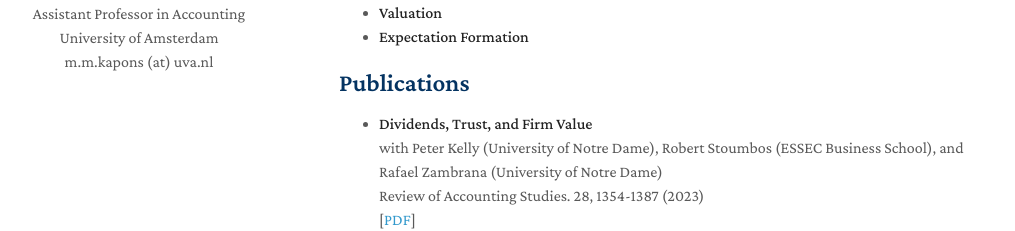
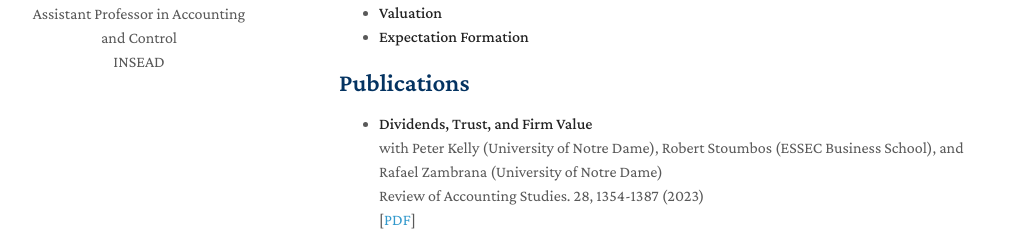
Before and after one commit to mkapons/mkapons.github.io, a Jekyll site: the page built from index.md, in a window 1280 px wide and 1181 px high. Shown: the part 242-473 px from the top of the window, without its empty margins (131-1146 px from the left). Built offline with Jekyll 4.4.1, drawn with Linux system fonts in a browser that asks for light colours; nearby versions of some CDN libraries; a style sheet for code colours, icons or effects is not loaded; our own code applies the rules of GitHub Pages for plain Markdown files.

Commit message:
Update _config.yml

```diff
--- a/_config.yml
+++ b/_config.yml
@@ -1,8 +1,7 @@
 # Basic Information
 title: Martin M. Kapons
-position: Assistant Professor in Accounting
-affiliation: University of Amsterdam
-email: m.m.kapons (at) uva.nl
+position: Assistant Professor in Accounting and Control
+affiliation: INSEAD
 
 # Search Engine Optimization (SEO)
 # The following information is used to improve the website traffic from search engines, e.g., Google.
```
